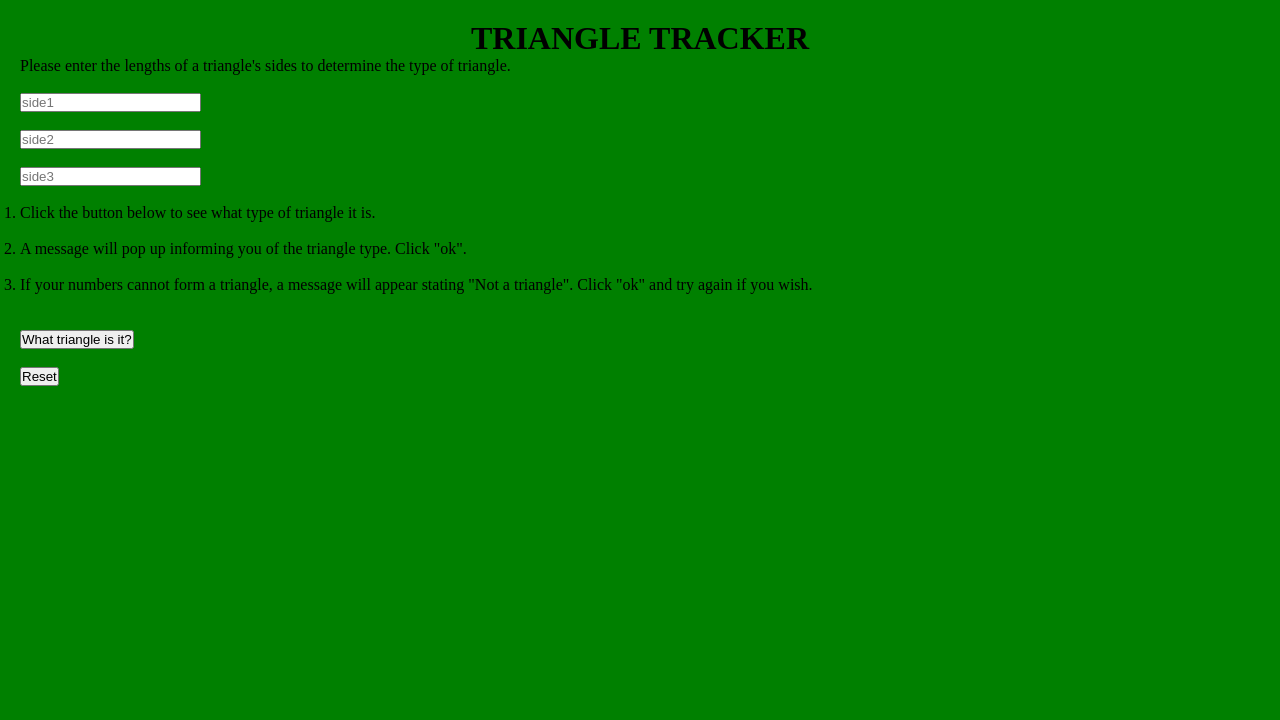
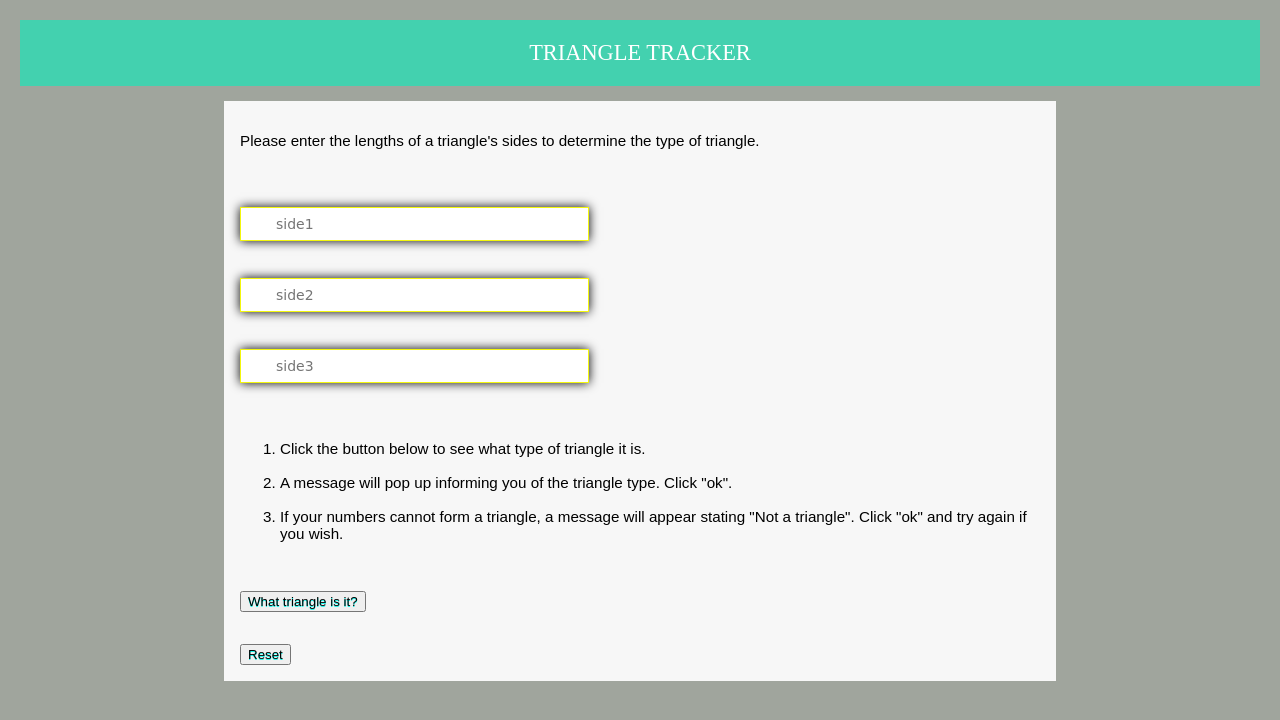
Before and after one commit to Mukabana/Triangle-tracker, a plain HTML site: page index.html in a window 1280 px wide. Drawn offline with Linux system fonts and the light colour scheme.

Commit message:
Add styling changes

```diff
--- a/css/styles.css
+++ b/css/styles.css
@@ -1,18 +1,62 @@
-* {
-  margin: 0;
-  padding: 0;
+form {
+  font: 95% arial, Helvetica, sans-serif;
+  max-width: 800px;
+  margin: 10px auto;
+  padding: 16px;
+  background: #F7F7F7;
 }
 body {
   margin: 20px;
-  background-color: green;
+  background-color: #a0a59d;
 }
 h1 {
+  background: #43D1AF;
+  padding: 20px 0;
+  font-size: 140%;
+  font-weight: 300;
   text-align: center;
+  color: #fff;
 }
 #length1 {
-  size: 5px;
+  font-size: 14px;
+  box-shadow: 0 0 10px;
+  border: 1px solid #f3f70c;
+  margin-top: 10px;
+  margin-bottom: 10px;
+  width: 310px;
+  height: 30px;
+  padding-left: 35px;
+  font-family: cursive;
+}
+#length2 {
+  font-size: 14px;
+  box-shadow: 0 0 10px;
+  border: 1px solid #f3f70c;
+  margin-top: 10px;
+  margin-bottom: 10px;
+  width: 310px;
+  height: 30px;
+  padding-left: 35px;
+  font-family: cursive;
+}
+#length3 {
+  font-size: 14px;
+  box-shadow: 0 0 10px;
+  border: 1px solid #f3f70c;
+  margin-top: 10px;
+  margin-bottom: 10px;
+  width: 310px;
+  height: 30px;
+  padding-left: 35px;
+  font-family: cursive;
 }
 p {
   font-size: 12;
   font-style: arial;
 }
+#submit {
+  text-shadow: 0 1px 0 #0cf7eb;
+}
+#res {
+  text-shadow: 0 1px 0 #0cf7eb;
+}
```
